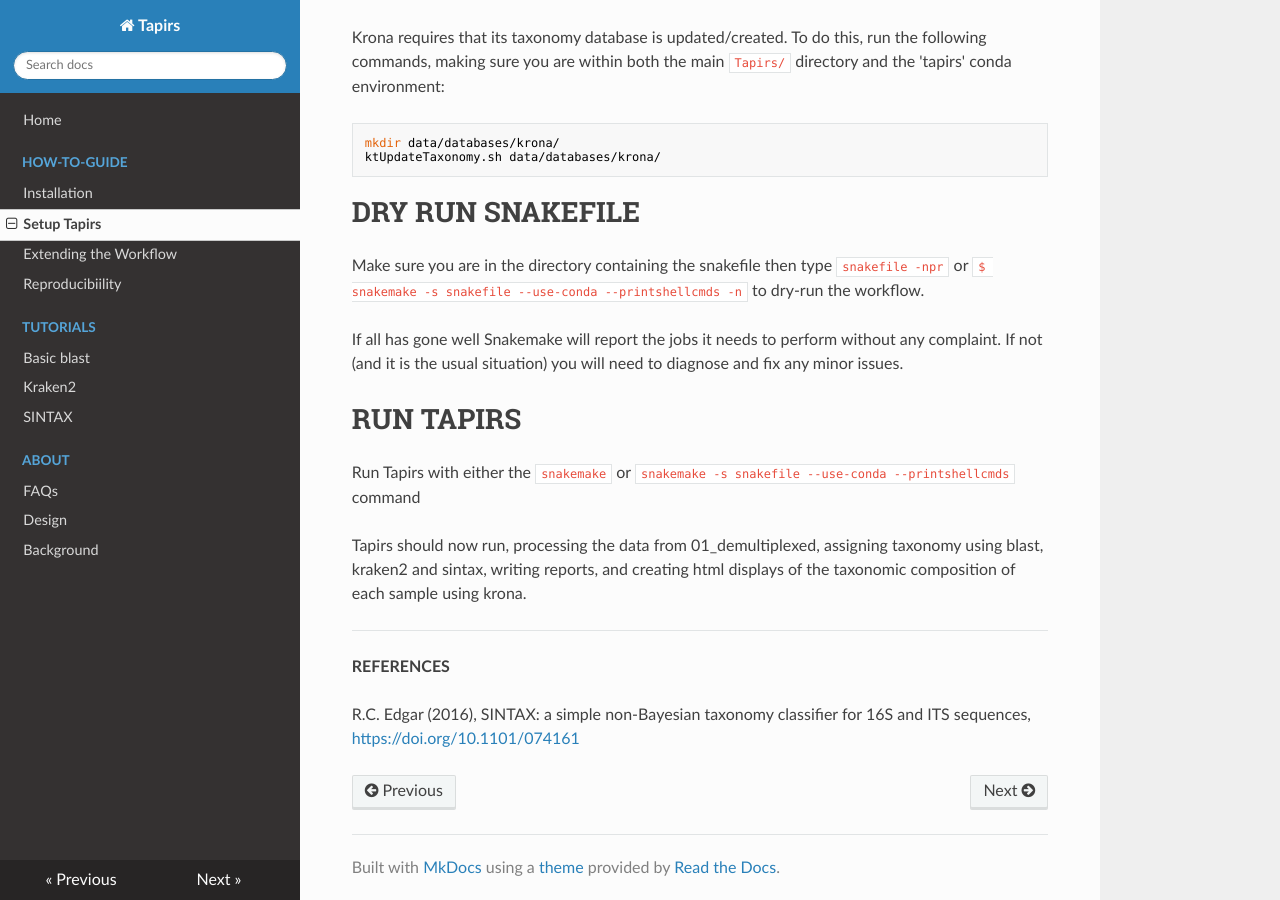
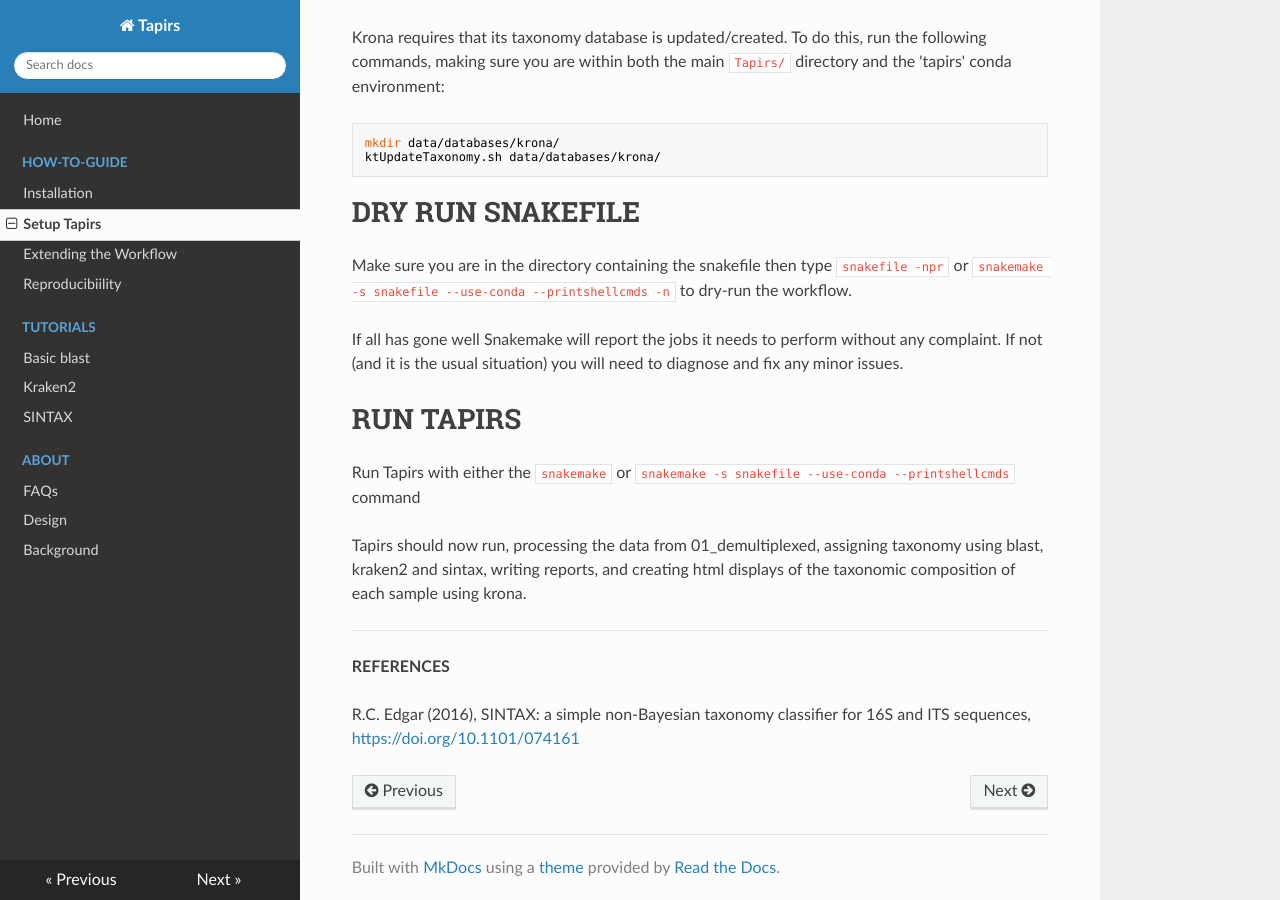
Before and after one commit to EvoHull/Tapirs, an MkDocs documentation site: the page built from documentation/docs/How-To-Guide/setup.md, in a window 1280 px wide and 900 px high, scrolled down 2984 px. Built offline with MkDocs 1.6.1, drawn with Linux system fonts in a browser that asks for light colours; nearby versions of some CDN libraries.

Commit message:
tidying docs and removing redundant file

````diff
--- a/documentation/docs/How-To-Guide/setup.md
+++ b/documentation/docs/How-To-Guide/setup.md
@@ -77,7 +77,7 @@
 ```
 
 # DRY RUN SNAKEFILE
-Make sure you are in the directory containing the snakefile then type `snakefile -npr`  or `$ snakemake -s snakefile --use-conda --printshellcmds -n` to dry-run the workflow.
+Make sure you are in the directory containing the snakefile then type `snakefile -npr`  or `snakemake -s snakefile --use-conda --printshellcmds -n` to dry-run the workflow.
 
 If all has gone well Snakemake will report the jobs it needs to perform without any complaint. If not (and it is the usual situation) you will need to diagnose and fix any minor issues.
 
````
Also changed, not shown: 1 other file.
